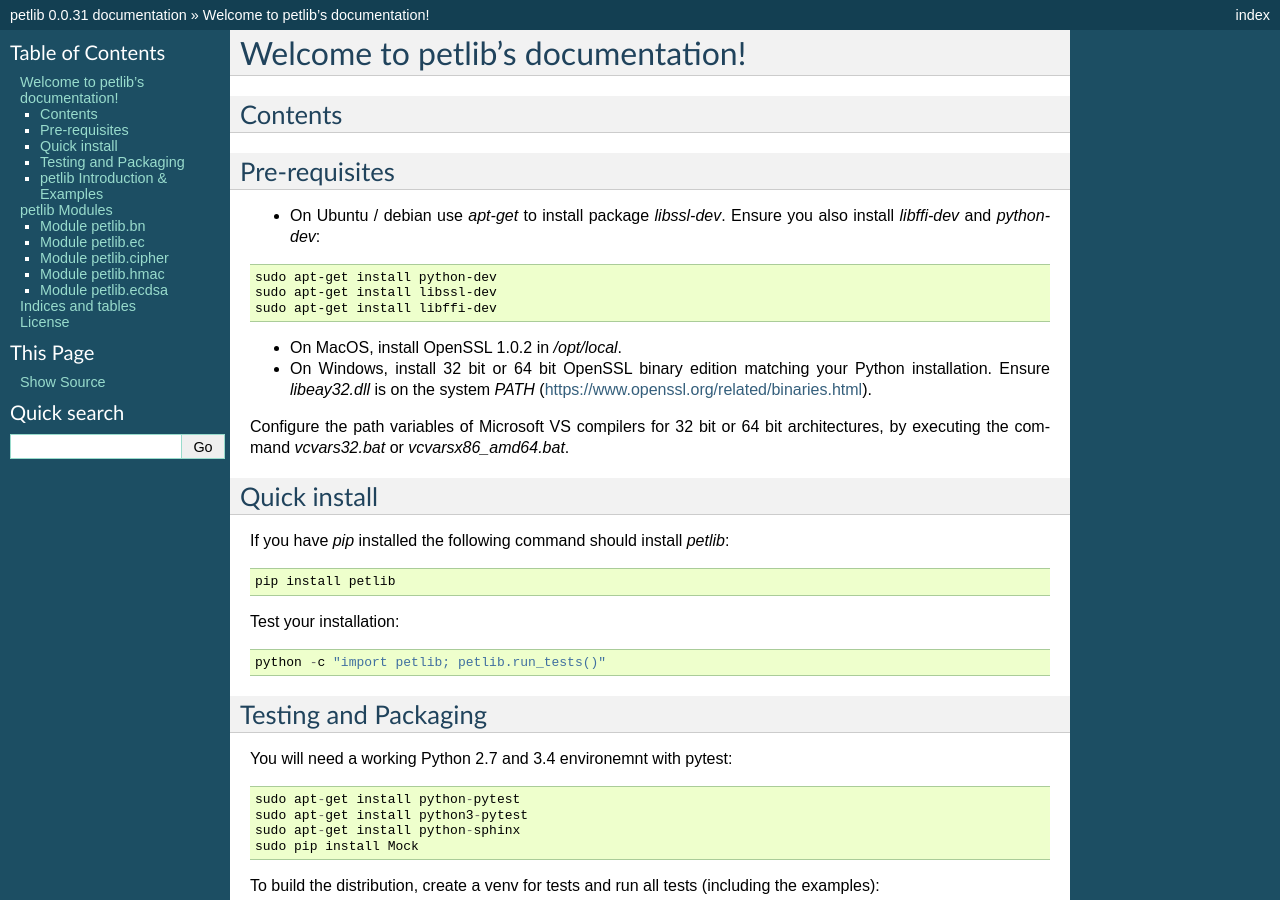
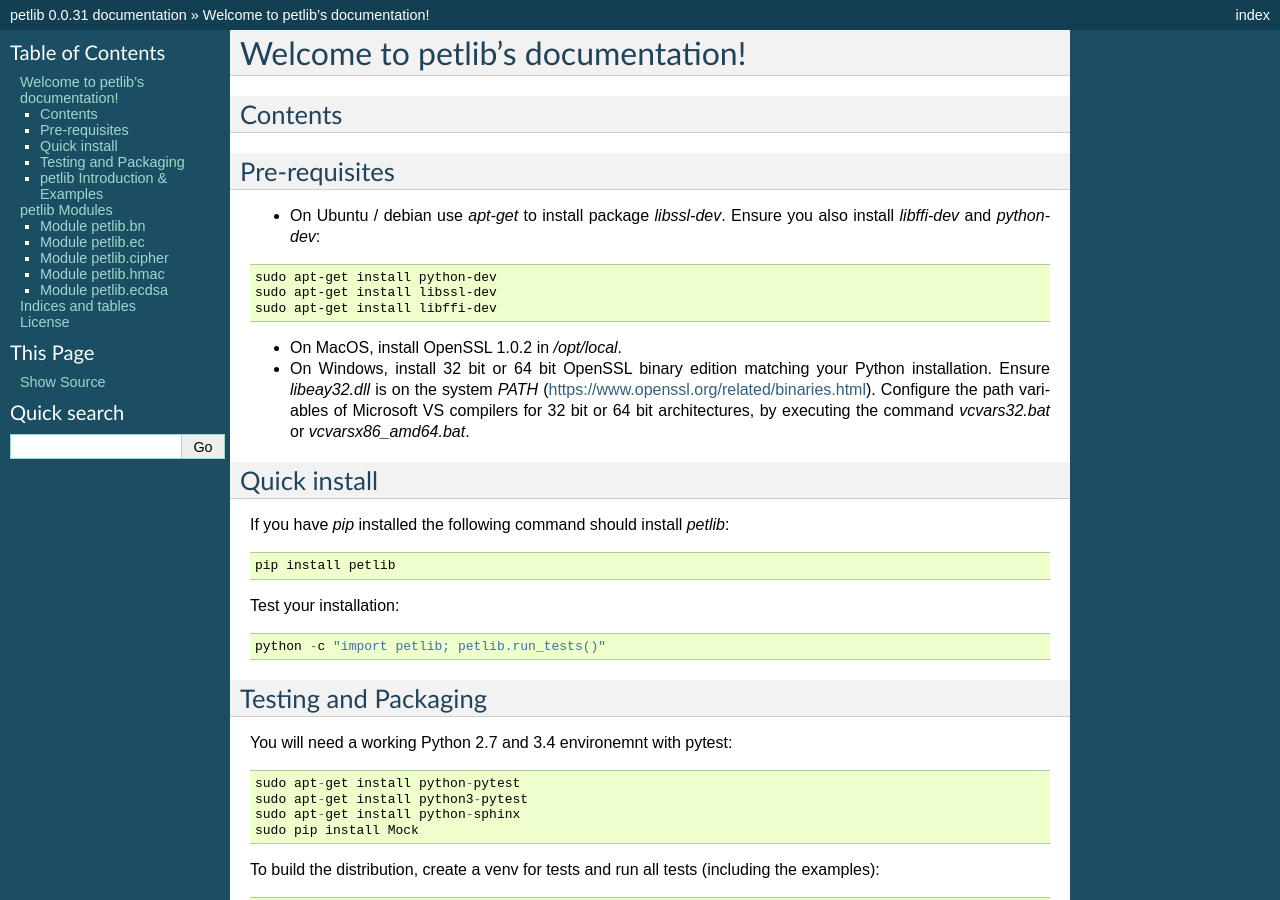
Before and after one commit to gdanezis/petlib, a Sphinx documentation site: the page built from docs/index.rst, in a window 1280 px wide and 900 px high. Built offline with Sphinx 7.4.7, drawn with Linux system fonts in a browser that asks for light colours; pages that are not in the unit, such as notebooks, are missing from menus.

Commit message:
Fixed docs

```diff
--- a/docs/index.rst
+++ b/docs/index.rst
@@ -17,7 +17,7 @@
 Pre-requisites
 --------------
 
-* On Ubuntu / debian use `apt-get` to install package `libssl-dev`. Ensure you also install `libffi-dev` and `python-dev`::
+* On Ubuntu / debian use `apt-get` to install package `libssl-dev`. Ensure you also install `libffi-dev` and `python-dev`:
 
 .. code-block:: none
 
@@ -27,8 +27,7 @@
 
 * On MacOS, install OpenSSL 1.0.2 in `/opt/local`.
 
-* On Windows, install 32 bit or 64 bit OpenSSL binary edition matching your Python installation. Ensure `libeay32.dll` is on the system `PATH` (https://www.openssl.org/related/binaries.html).
-Configure the path variables of Microsoft VS compilers for 32 bit or 64 bit architectures, by executing the command `vcvars32.bat` or `vcvarsx86_amd64.bat`.
+* On Windows, install 32 bit or 64 bit OpenSSL binary edition matching your Python installation. Ensure `libeay32.dll` is on the system `PATH` (https://www.openssl.org/related/binaries.html). Configure the path variables of Microsoft VS compilers for 32 bit or 64 bit architectures, by executing the command `vcvars32.bat` or `vcvarsx86_amd64.bat`.
 
 
 Quick install
```
Also changed, not shown: other parts of docs/index.rst (+2 -0 lines), 1 other file.
